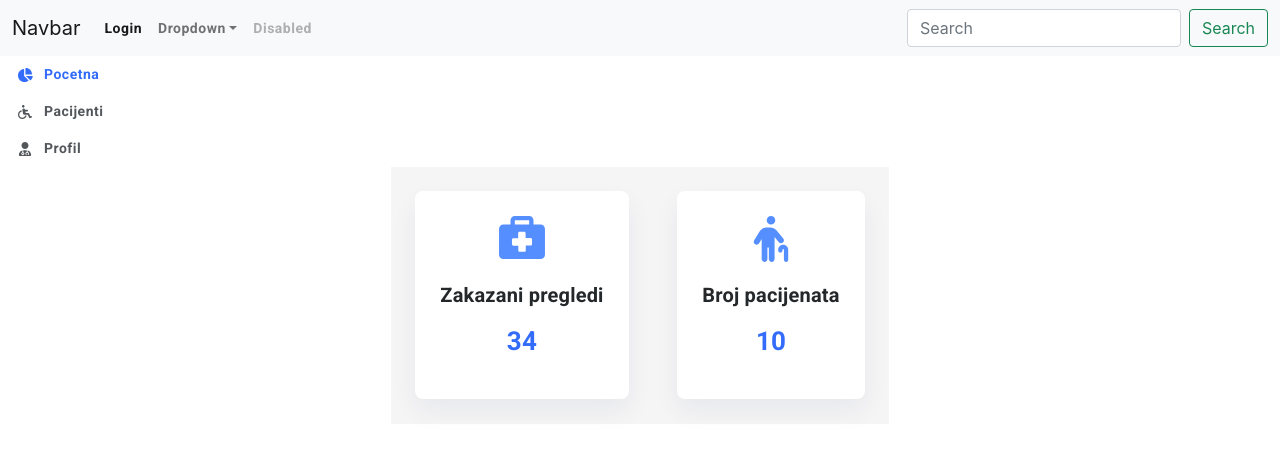
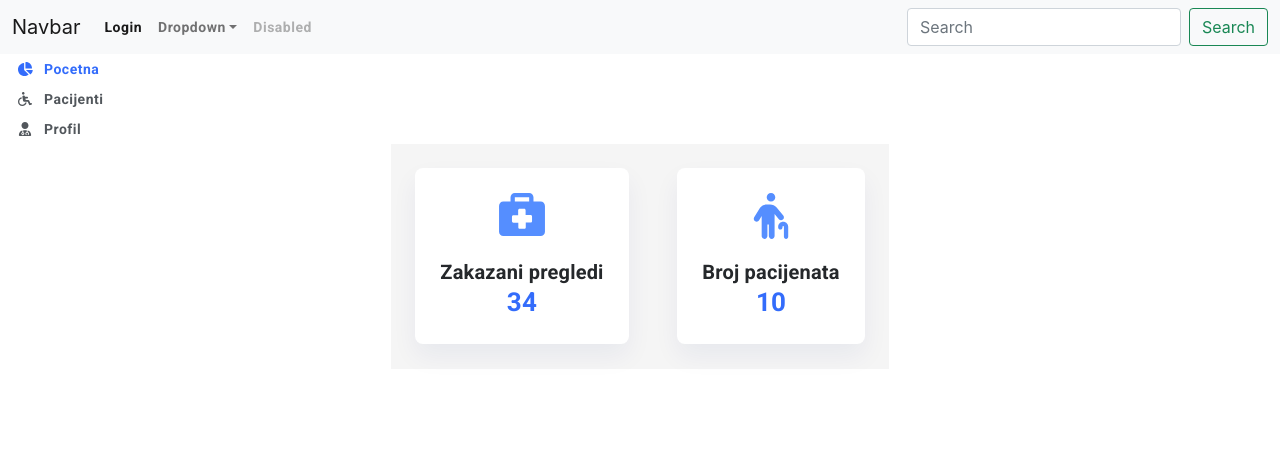
Before and after one commit to ivaguranov/Bolnica-Front, a React (Create React App) app: page / in a window 1280 px wide. Shown: the top 460 px of the page. Built offline with nearby package versions, Linux system fonts and the light colour scheme.

Commit message:
Css reset

```diff
--- a/src/components/SidebarLink/SidebarLink.js
+++ b/src/components/SidebarLink/SidebarLink.js
@@ -12,7 +12,7 @@
 );
 
 const SidebarLink = ({ props }) => {
-  return <div>{props.map(prop)}</div>;
+  return <ul>{props.map(prop)}</ul>;
 };
 
 export default SidebarLink;
--- a/src/index.css
+++ b/src/index.css
@@ -1,5 +1,49 @@
+html, body, div, span, applet, object, iframe,
+h1, h2, h3, h4, h5, h6, p, blockquote, pre,
+a, abbr, acronym, address, big, cite, code,
+del, dfn, em, img, ins, kbd, q, s, samp,
+small, strike, strong, sub, sup, tt, var,
+b, u, i, center,
+dl, dt, dd, ol, ul, li,
+fieldset, form, label, legend,
+table, caption, tbody, tfoot, thead, tr, th, td,
+article, aside, canvas, details, embed,
+figure, figcaption, footer, header, hgroup,
+menu, nav, output, ruby, section, summary,
+time, mark, audio, video {
+	margin: 0;
+	padding: 0;
+	border: 0;
+	font-size: 100%;
+	font: inherit;
+	vertical-align: baseline;
+}
+article, aside, details, figcaption, figure,
+footer, header, hgroup, menu, nav, section {
+	display: block;
+}
+body {
+	line-height: 1;
+}
+ol, ul {
+	list-style: none;
+}
+blockquote, q {
+	quotes: none;
+}
+blockquote:before, blockquote:after,
+q:before, q:after {
+	content: '';
+	content: none;
+}
+table {
+	border-collapse: collapse;
+	border-spacing: 0;
+}
+
 body {
 	margin: 0;
+	padding: 0;
 	font-family: -apple-system, BlinkMacSystemFont, "Segoe UI", "Roboto",
 		"Oxygen", "Ubuntu", "Cantarell", "Fira Sans", "Droid Sans",
 		"Helvetica Neue", sans-serif;
```
